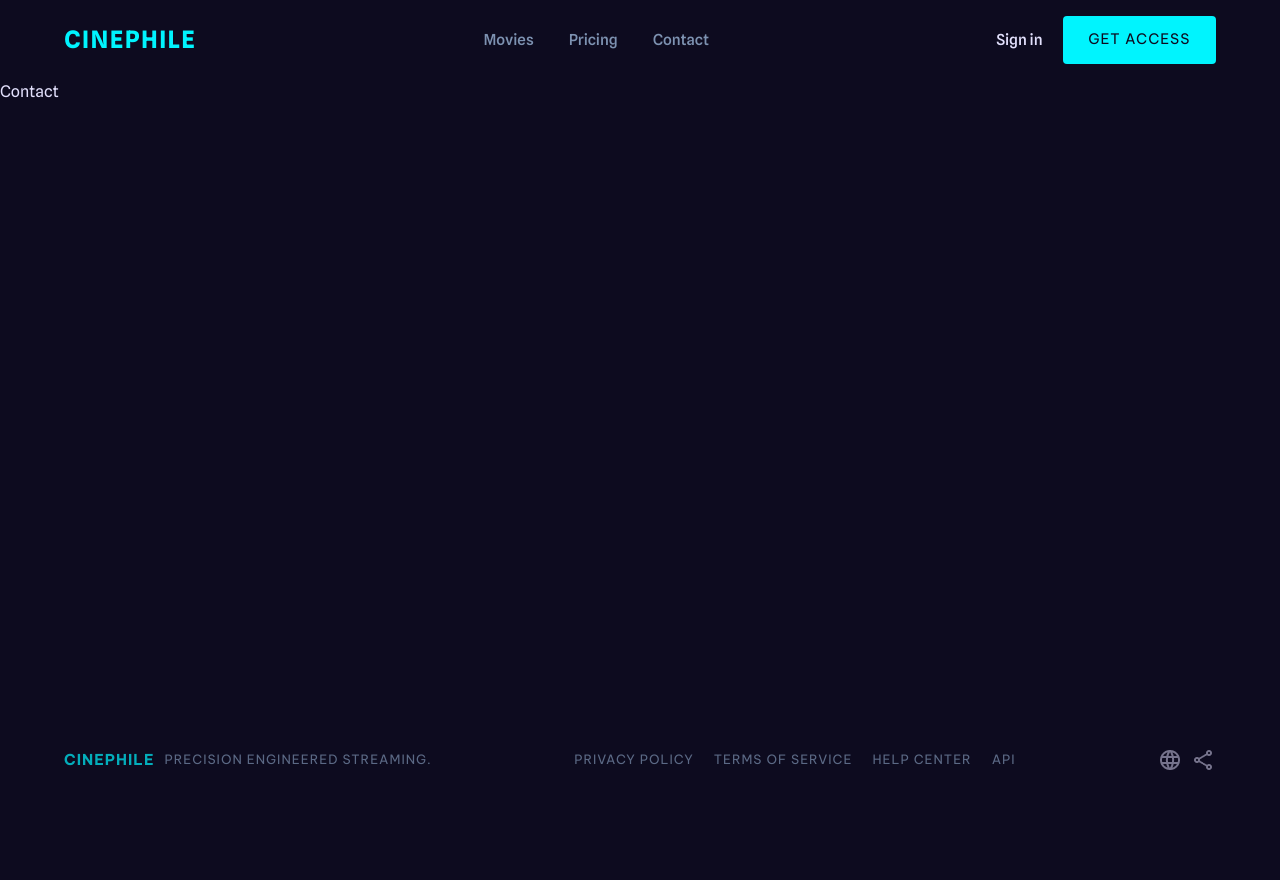
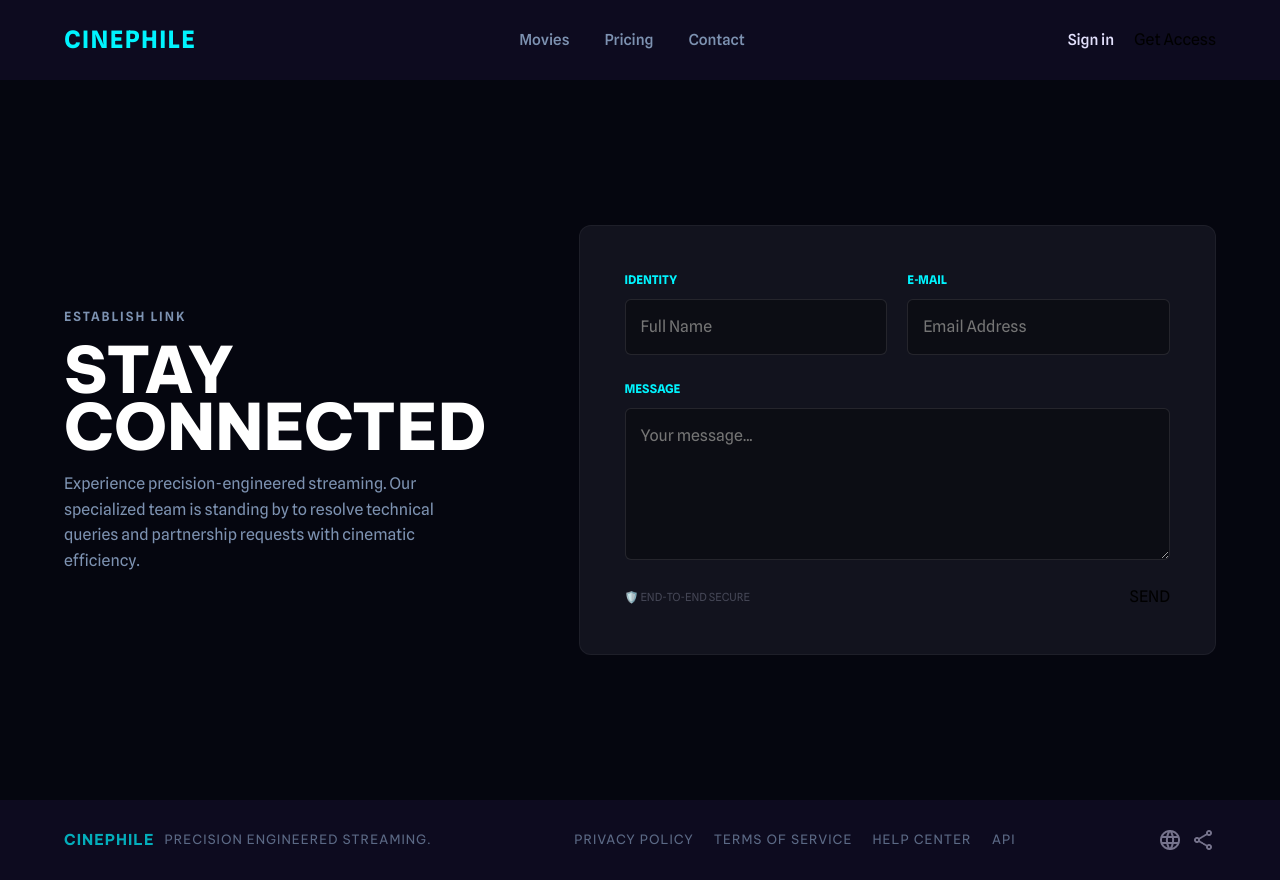
Before and after one commit to nmantilla12/Cinephile, a React (Vite) app: page /contact in a window 1280 px wide. Before the commit the page ends 800 px from the top, so only its background shows below. Built offline with nearby package versions, Linux system fonts and the light colour scheme.

Commit message:
feat: implement contact page and modular button styles

```diff
--- a/src/components/button/Button.jsx
+++ b/src/components/button/Button.jsx
@@ -1,3 +1,4 @@
+import React from 'react';
 import styles from "./Button.module.scss";
 
 export default function Button({ children, variant = "primary", ...props }) {
--- a/src/components/button/Button.module.scss
+++ b/src/components/button/Button.module.scss
@@ -1,32 +1,145 @@
 @import "../../style/variables";
-
-.button {
-  font-family: $font-secondary;
-  text-transform: uppercase;
-  letter-spacing: 1px;
-  padding: 0.8rem 1.6rem;
-  border-radius: 4px;
-  cursor: pointer;
-  transition: 0.2s ease;
-  font-size: 0.9rem;
+.contactPage {
+    background-color: #05060f;
+    min-height: calc(100vh - 80px);
+    display: flex;
+    align-items: center;
+    justify-content: center;
+    padding: 40px 5%;
 }
 
-.primary {
-  background-color: $cyan;
-  color: $blue;
-  border: none;
-
-  &:hover {
-    opacity: 0.85;
-  }
+.container {
+    display: flex;
+    width: 100%;
+    max-width: 1200px;
+    gap: 60px;
+    align-items: center;
+    @media (max-width: 880px) {
+        flex-direction: column;
+        padding-bottom: 80px;
+    }
 }
 
-.outline {
-  background-color: transparent;
-  border: 1px solid $cyan;
-  color: $cyan;
+.infoSection {
+    flex: 1;
+    @media (max-width: 880px) {
+        display: none;
+    }
+    .overline {
+        color: $gray;
+        letter-spacing: 2px;
+        font-size: 0.8rem;
+        font-weight: 600;
+    }
+    .title {
+        color: white;
+        font-size: 4rem;
+        font-weight: 800;
+        line-height: 0.9;
+        margin: 15px 0;
+    }
+    .description {
+        color: $gray;
+        line-height: 1.6;
+        max-width: 400px;
+    }
+}
 
-  &:hover {
-    background-color: rgba($cyan, 0.1);
-  }
+.formCard {
+    flex: 1.2;
+    background-color: #12131e;
+    padding: 45px;
+    border-radius: 12px;
+    border: 1px solid rgba(255, 255, 255, 0.05);
+    width: 100%;
+    @media (max-width: 880px) {
+        background-color: transparent;
+        border: none;
+        padding: 0;
+    }
 }
+
+.mobileHeader {
+    display: none;
+    @media (max-width: 880px) {
+        display: block;
+        margin-bottom: 30px;
+        .mobileTitle {
+            color: $cyan;
+            font-size: 2.5rem;
+            margin: 0;
+        }
+        .mobileSubtitle {
+            color: white;
+            opacity: 0.8;
+            margin-top: 10px;
+        }
+    }
+}
+
+.desktopText {
+    @media (max-width: 880px) {
+        display: none;
+    }
+}
+
+.mobileText {
+    display: none;
+    @media (max-width: 880px) {
+        display: inline;
+    }
+}
+
+.inputGroup {
+    display: flex;
+    flex-direction: column;
+    margin-bottom: 25px;
+    label {
+        color: $cyan;
+        font-size: 0.75rem;
+        font-weight: 700;
+        margin-bottom: 10px;
+    }
+    input,
+    textarea {
+        background: rgba(0, 0, 0, 0.3);
+        border: 1px solid rgba(255, 255, 255, 0.1);
+        padding: 15px;
+        color: white;
+        border-radius: 6px;
+        &:focus {
+            border-color: $cyan;
+            outline: none;
+        }
+    }
+}
+
+.row {
+    display: flex;
+    gap: 20px;
+    @media (max-width: 600px) {
+        flex-direction: column;
+        gap: 0;
+    }
+    .inputGroup {
+        flex: 1;
+    }
+}
+
+.formFooter {
+    display: flex;
+    justify-content: space-between;
+    align-items: center;
+    @media (max-width: 480px) {
+        flex-direction: column-reverse;
+        gap: 20px;
+    }
+}
+
+.secureBadge {
+    color: #444655;
+    font-size: 0.7rem;
+    @media (max-width: 880px) {
+        display: none;
+    }
+}
--- a/src/pages/contact/Contact.jsx
+++ b/src/pages/contact/Contact.jsx
@@ -1,7 +1,62 @@
-export default function Contact () {
+import React from 'react';
+import styles from './Contact.module.scss';
+import Button from '../../components/button/Button';
+
+export default function Contact() {
+    const handleSubmit = (e) => {
+        e.preventDefault();
+        console.log("Formulario enviado a la estación orbital");
+    };
+
     return (
-        <>
-        <section>Contact</section>
-        </>
-    )
+        <main className={styles.contactPage}>
+            <div className={styles.container}>
+                <section className={styles.infoSection}>
+                    <p className={styles.overline}>ESTABLISH LINK</p>
+                    <h1 className={styles.title}>STAY <br /> CONNECTED</h1>
+                    <p className={styles.description}>
+                        Experience precision-engineered streaming. Our specialized team is standing by to resolve technical queries and partnership requests with cinematic efficiency.
+                    </p>
+                </section>
+
+                <section className={styles.formCard}>
+                    <div className={styles.mobileHeader}>
+                        <h1 className={styles.mobileTitle}>Contact Us</h1>
+                        <p className={styles.mobileSubtitle}>Send a transmission to our orbital station.</p>
+                    </div>
+
+                    <form className={styles.form} onSubmit={handleSubmit}>
+                        <div className={styles.row}>
+                            <div className={styles.inputGroup}>
+                                <label htmlFor="name">
+                                    <span className={styles.desktopText}>IDENTITY</span>
+                                    <span className={styles.mobileText}>IDENTIFIER</span>
+                                </label>
+                                <input type="text" id="name" name="name" placeholder="Full Name" required />
+                            </div>
+                            <div className={styles.inputGroup}>
+                                <label htmlFor="email">E-MAIL</label>
+                                <input type="email" id="email" name="email" placeholder="Email Address" required />
+                            </div>
+                        </div>
+
+                        <div className={styles.inputGroup}>
+                            <label htmlFor="message">MESSAGE</label>
+                            <textarea id="message" name="message" placeholder="Your message..." rows="5" required></textarea>
+                        </div>
+
+                        <div className={styles.formFooter}>
+                            <div className={styles.secureBadge}>
+                                <span className={styles.icon}>🛡️</span> END-TO-END SECURE
+                            </div>
+
+                            <Button type="submit" variant="primary">
+                                SEND
+                            </Button>
+                        </div>
+                    </form>
+                </section>
+            </div>
+        </main>
+    );
 }
--- a/src/pages/contact/Contact.module.scss
+++ b/src/pages/contact/Contact.module.scss
@@ -0,0 +1,145 @@
+@import "../../style/variables";
+.contactPage {
+    background-color: #05060f;
+    min-height: calc(100vh - 80px);
+    display: flex;
+    align-items: center;
+    justify-content: center;
+    padding: 40px 5%;
+}
+
+.container {
+    display: flex;
+    width: 100%;
+    max-width: 1200px;
+    gap: 60px;
+    align-items: center;
+    @media (max-width: 880px) {
+        flex-direction: column;
+        padding-bottom: 80px;
+    }
+}
+
+.infoSection {
+    flex: 1;
+    @media (max-width: 880px) {
+        display: none;
+    }
+    .overline {
+        color: $gray;
+        letter-spacing: 2px;
+        font-size: 0.8rem;
+        font-weight: 600;
+    }
+    .title {
+        color: white;
+        font-size: 4rem;
+        font-weight: 800;
+        line-height: 0.9;
+        margin: 15px 0;
+    }
+    .description {
+        color: $gray;
+        line-height: 1.6;
+        max-width: 400px;
+    }
+}
+
+.formCard {
+    flex: 1.2;
+    background-color: #12131e;
+    padding: 45px;
+    border-radius: 12px;
+    border: 1px solid rgba(255, 255, 255, 0.05);
+    width: 100%;
+    @media (max-width: 880px) {
+        background-color: transparent;
+        border: none;
+        padding: 0;
+    }
+}
+
+.mobileHeader {
+    display: none;
+    @media (max-width: 880px) {
+        display: block;
+        margin-bottom: 30px;
+        .mobileTitle {
+            color: $cyan;
+            font-size: 2.5rem;
+            margin: 0;
+        }
+        .mobileSubtitle {
+            color: white;
+            opacity: 0.8;
+            margin-top: 10px;
+        }
+    }
+}
+
+.desktopText {
+    @media (max-width: 880px) {
+        display: none;
+    }
+}
+
+.mobileText {
+    display: none;
+    @media (max-width: 880px) {
+        display: inline;
+    }
+}
+
+.inputGroup {
+    display: flex;
+    flex-direction: column;
+    margin-bottom: 25px;
+    label {
+        color: $cyan;
+        font-size: 0.75rem;
+        font-weight: 700;
+        margin-bottom: 10px;
+    }
+    input,
+    textarea {
+        background: rgba(0, 0, 0, 0.3);
+        border: 1px solid rgba(255, 255, 255, 0.1);
+        padding: 15px;
+        color: white;
+        border-radius: 6px;
+        &:focus {
+            border-color: $cyan;
+            outline: none;
+        }
+    }
+}
+
+.row {
+    display: flex;
+    gap: 20px;
+    @media (max-width: 600px) {
+        flex-direction: column;
+        gap: 0;
+    }
+    .inputGroup {
+        flex: 1;
+    }
+}
+
+.formFooter {
+    display: flex;
+    justify-content: space-between;
+    align-items: center;
+    @media (max-width: 480px) {
+        flex-direction: column-reverse;
+        gap: 20px;
+    }
+}
+
+.secureBadge {
+    color: #444655;
+    font-size: 0.7rem;
+    @media (max-width: 880px) {
+        display: none;
+    }
+}
```
